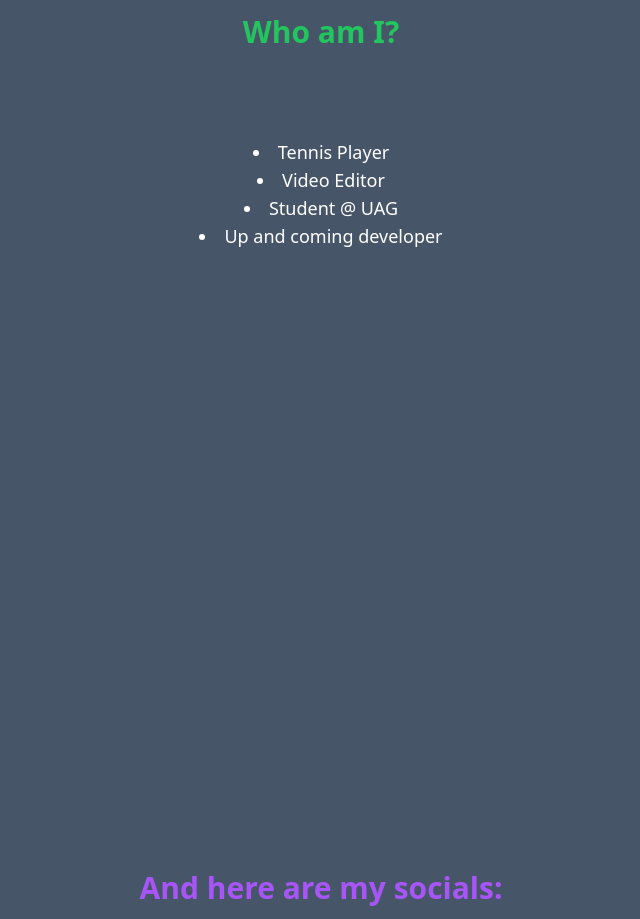
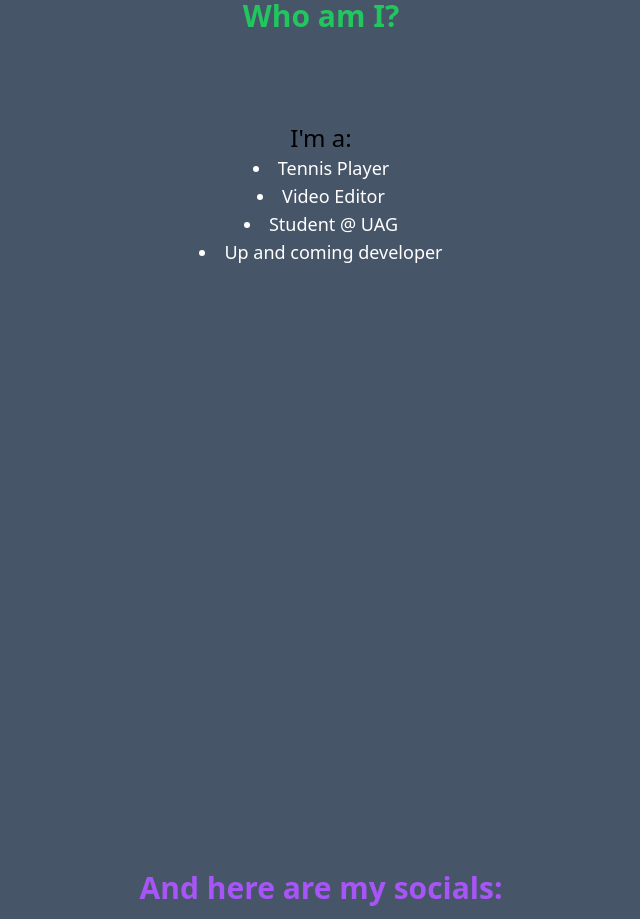
Before and after one commit to xhuntx/Personal-Website, a React (Vite) app in the folder my-app/: page / in a window 1280 px wide. Shown: the part 1100-2019 px from the top of the page, without its empty margins (319-959 px from the left). Built offline with nearby package versions, Linux system fonts and the light colour scheme.

Commit message:
Vercel Support Added

```diff
--- a/my-app/src/App.jsx
+++ b/my-app/src/App.jsx
@@ -65,6 +65,7 @@ export default function Main() {
         </ScrollReveal>
 
         <ScrollReveal>
+          <h3 className='text-2xl'> I'm a:</h3>
           <li className="text-lg text-white">Tennis Player</li>
           <li className="text-lg text-white">Video Editor</li>
           <li className="text-lg text-white">Student @ UAG</li>
```
